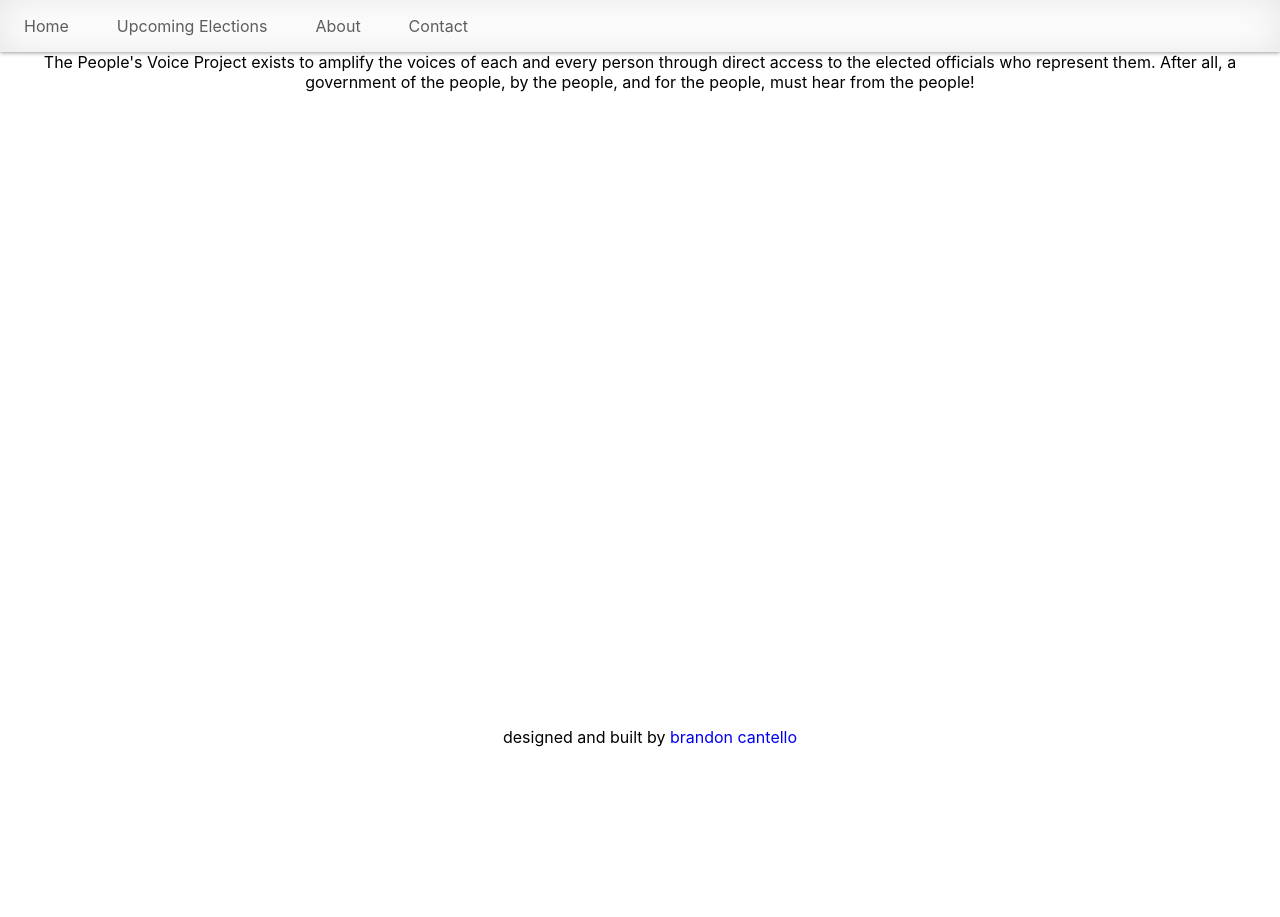
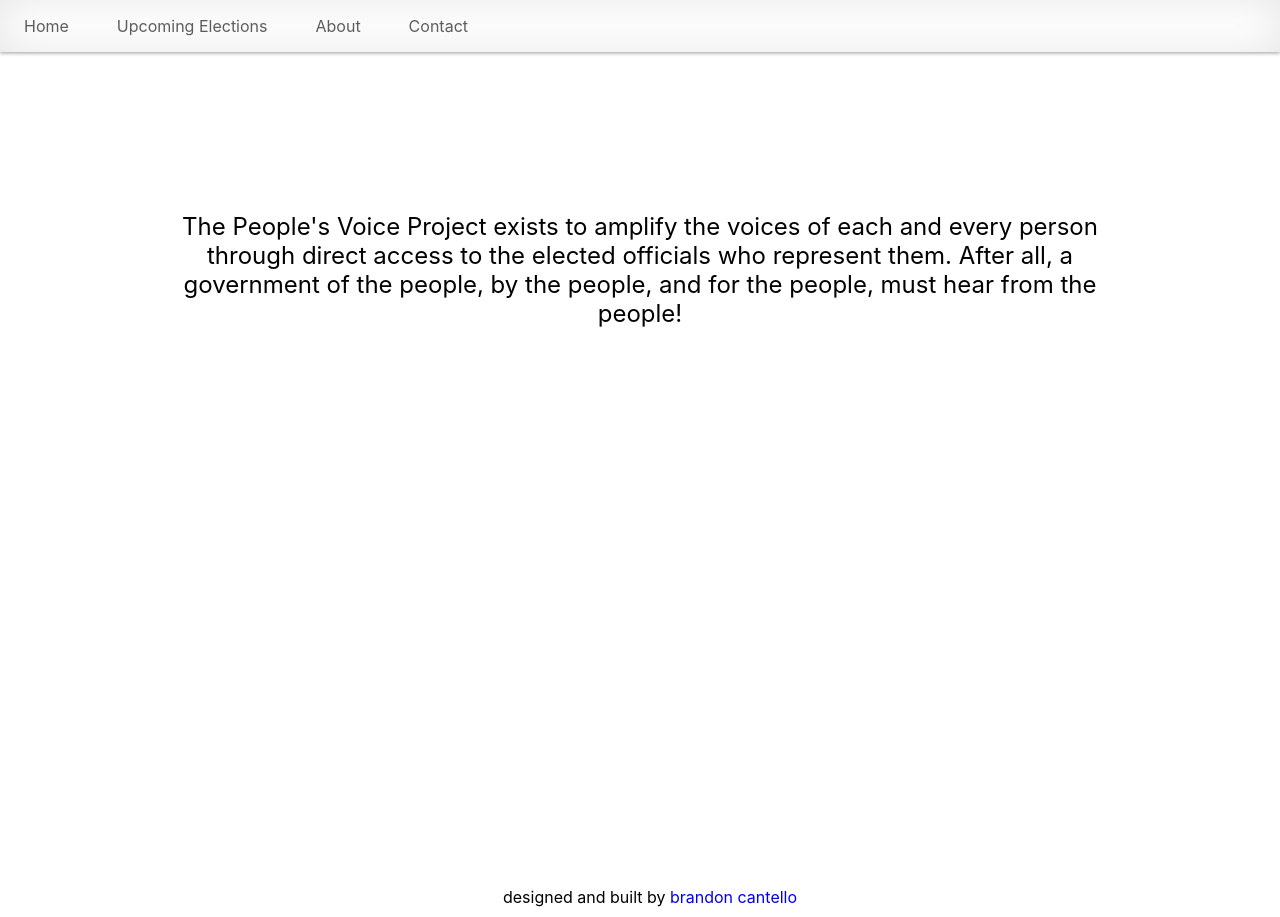
Before and after one commit to bcantello/peoples_voice_project, a React (Create React App) app: page /about in a window 1280 px wide. Before the commit the page ends 800 px from the top, so only its background shows below. Built offline with nearby package versions, Linux system fonts and the light colour scheme; no server answers.

Commit message:
minor css updates to content containers

```diff
--- a/src/components/electedOfficials/electedOfficials.css
+++ b/src/components/electedOfficials/electedOfficials.css
@@ -1,11 +1,13 @@
 .officials-search-results-wrapper {
     max-width: 1000px;
-    margin: 0 auto;
+    margin: 2em auto;
     width: 85%;
     font-family: Roboto, serif;
     background: rgba(249, 247, 247, 0.9);
     box-shadow: 20px 25px 13px -20px rgba(0,0,0,0.35);
     border-radius: 9px;
+    padding-top: 2em;
+
 }
 
 .user-city {
@@ -50,7 +52,7 @@
 .official-details-wrapper {
     max-width: 1200px;
     width: 80%;
-    margin: 1em auto;
+    margin: 2em auto;
     padding: 20px 0;
     font-family: Roboto, serif;
     background: rgba(249, 247, 247, 0.9);
--- a/src/components/electedOfficials/searchForm/repSearchForm.css
+++ b/src/components/electedOfficials/searchForm/repSearchForm.css
@@ -20,6 +20,7 @@
     box-shadow: 20px 25px 13px -20px rgba(0,0,0,0.35);
     border-radius: 9px;
     text-align: center;
+    padding-top: 2em;
 }
 
 .error-response {
--- a/src/components/electedOfficials/searchForm/repSearchForm.js
+++ b/src/components/electedOfficials/searchForm/repSearchForm.js
@@ -55,8 +55,8 @@ export default function RepSearchForm() {
 		<div className={'address-form-container'}>
 			<div className={'address-form'}>
 				<div className={'address-form-title'}>
-				<p className={'form-intro'}>Enter your address to find the contact information for the government
-					representatives who have been elected to serve you.</p>
+				{/*<p className={'form-intro'}>Enter your address to find the contact information for the government*/}
+				{/*	representatives who have been elected to serve you.</p>*/}
 				</div>
 				<form className={'rep-search-form'} >
 					<input
--- a/src/components/votingLocations/votingLocations.css
+++ b/src/components/votingLocations/votingLocations.css
@@ -1,6 +1,6 @@
 #election-container {
     max-width: 1000px;
-    margin: 0 auto;
+    margin: 2em auto;
     width: 85%;
     font-family: Roboto, serif;
     line-height: 1.5;
--- /dev/null
+++ b/src/pages/about/about.css
@@ -0,0 +1,9 @@
+#about-content {
+    width: 85%;
+    max-width: 1000px;
+    margin: 20vh auto;
+}
+
+#about-content p {
+    font-size: 1.5em;
+}
--- a/src/pages/about/about.js
+++ b/src/pages/about/about.js
@@ -1,9 +1,12 @@
 import React from "react";
+import './about.css';
 
 export default function About() {
 	return (
-		<p>The People's Voice Project exists to amplify the voices of each and every person through direct access to the
-			elected officials who represent them. After all, a government of the people, by the people, and for the
-			people, must hear from the people! </p>
+		<div  id={'about-content'}>
+			<p>The People's Voice Project exists to amplify the voices of each and every person through
+				direct access to the elected officials who represent them. After all, a government of the people, by the
+				people, and for the people, must hear from the people! </p>
+		</div>
 	);
 };
--- a/src/pages/contact/contact.css
+++ b/src/pages/contact/contact.css
@@ -47,6 +47,7 @@
 @media (min-width: 1024px) {
     #my-form {
         width: 50%;
+        margin: 25vh auto 0 auto;
     }
     #my-form textarea {
         height: 300px;
--- a/src/pages/home/home.css
+++ b/src/pages/home/home.css
@@ -56,3 +56,7 @@
     color: #5c5c5c;
     font-size: smaller;
 }
+
+#upcoming-details {
+    margin-top: 1em;
+}
--- a/src/pages/home/home.js
+++ b/src/pages/home/home.js
@@ -33,8 +33,10 @@ export default function Home() {
 				<div className={'upcoming'}>
 				<p className={'rep-intro'}>Enter your address to find the contact information for the government
 					representatives who have been elected to serve you.</p>
-				<p>Upcoming elections for {userIp.region_code}:</p>
-				<p>{electionDisplay}</p>
+					<div id={'upcoming-details'}>
+						<p>Upcoming elections for {userIp.region_code}:</p>
+						<p>{electionDisplay}</p>
+					</div>
 				</div>
 			<RepSearchForm/>
 			</div>
--- a/src/pages/upcomingElections/upcomingElections.css
+++ b/src/pages/upcomingElections/upcomingElections.css
@@ -1,6 +1,6 @@
 #upcoming-elections-wrapper {
     max-width: 1000px;
-    margin: 0 auto;
+    margin: 2em auto;
     width: 85%;
     font-family: Roboto, serif;
     line-height: 1.5;
@@ -15,9 +15,9 @@
 
 .upcoming-election-name {
     font-weight: bold;
-    font-size: 1.5em;
+    font-size: 1.0em;
 }
 
 .upcoming-election-day {
-    font-size: 1.5em;
+    font-size: .85em;
 }
```
